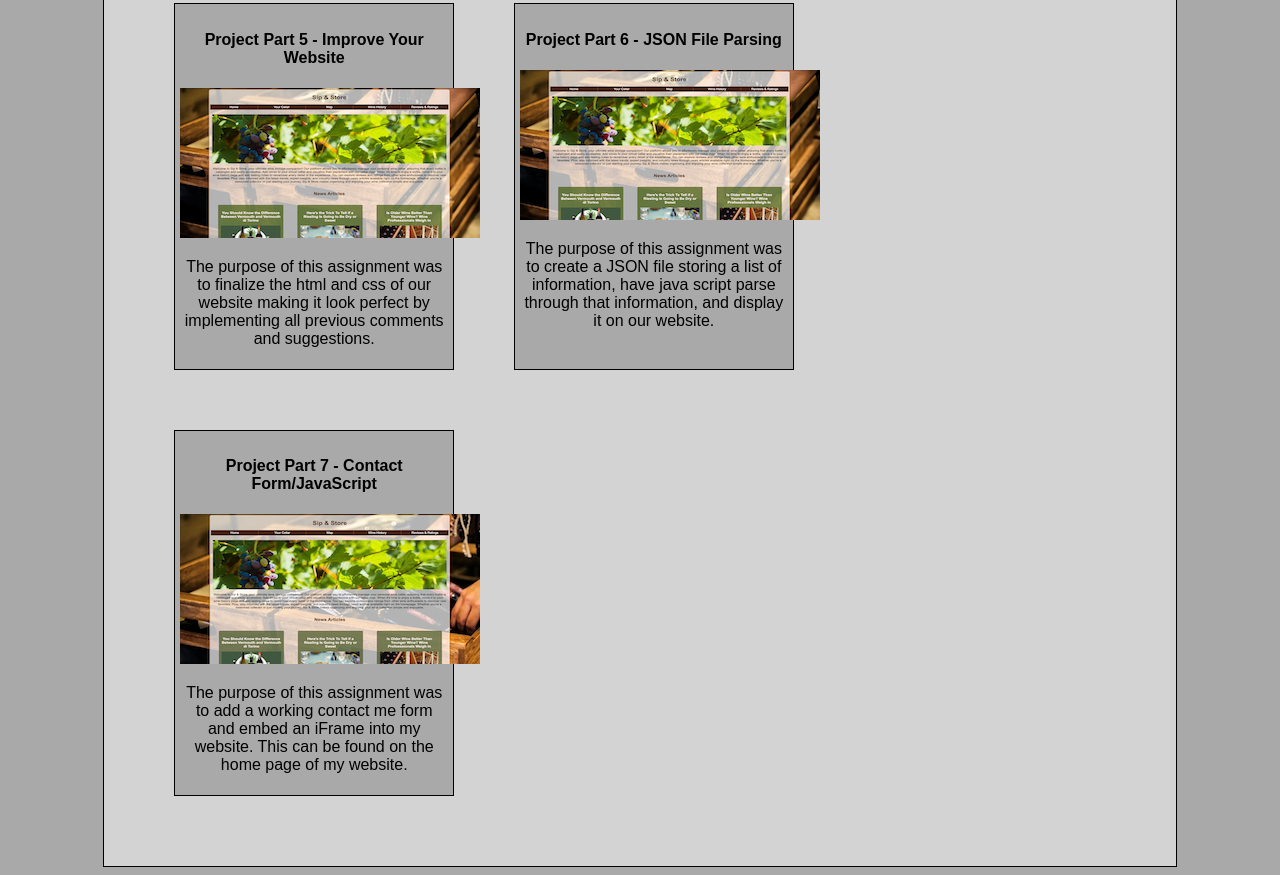
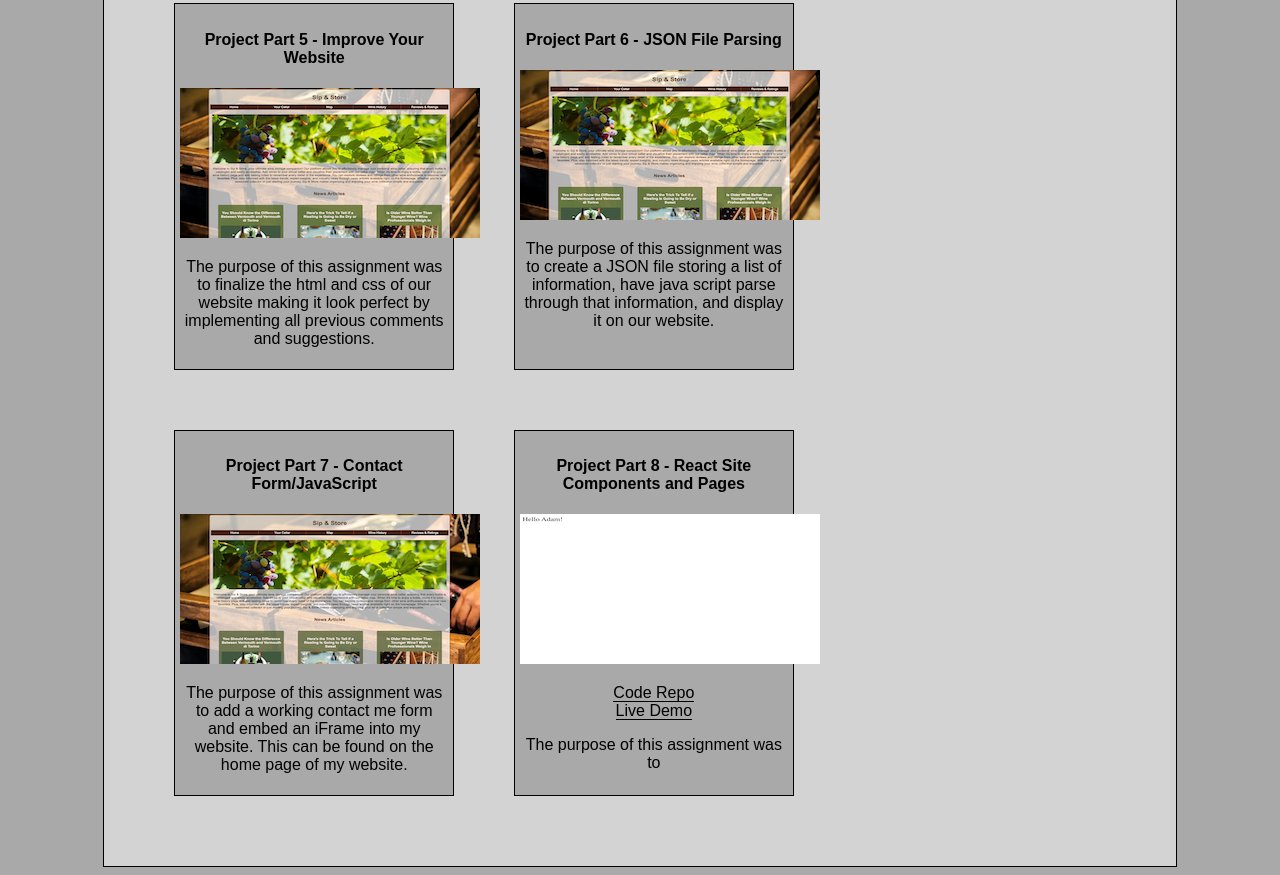
Before and after one commit to agerrard123/agerrard123.github.io, a plain HTML site: page csce242/index.html in a window 1280 px wide. Shown: the part 3139-4014 px from the top of the page. Drawn offline with Linux system fonts and the light colour scheme.

Commit message:
added project part 8 to main home page

```diff
--- a/csce242/index.html
+++ b/csce242/index.html
@@ -145,6 +145,17 @@
                     <p>The purpose of this assignment was to add a working contact me form and embed an iFrame into my website. This can be found on the home page of my website.</p>
                 </section>
 
+                <!-- Project Part 8 -->
+                <section id="assignment" class="style">
+                    <h4>Project Part 8 - React Site Components and Pages</h4>
+                    <img src="images/setupAssignment2pic.png" alt="assignment12">
+                    <ul>
+                        <li><a id = link href="https://github.com/agerrard123/wine-storage-react/tree/main/wine-storage">Code Repo</a></li>
+                        <li><a id = link href="https://agerrard123.github.io/wine-storage-react/">Live Demo</a></li>
+                    </ul>
+                    <p>The purpose of this assignment was to </p>
+                </section>
+
             </div>
 
         </body>
```
